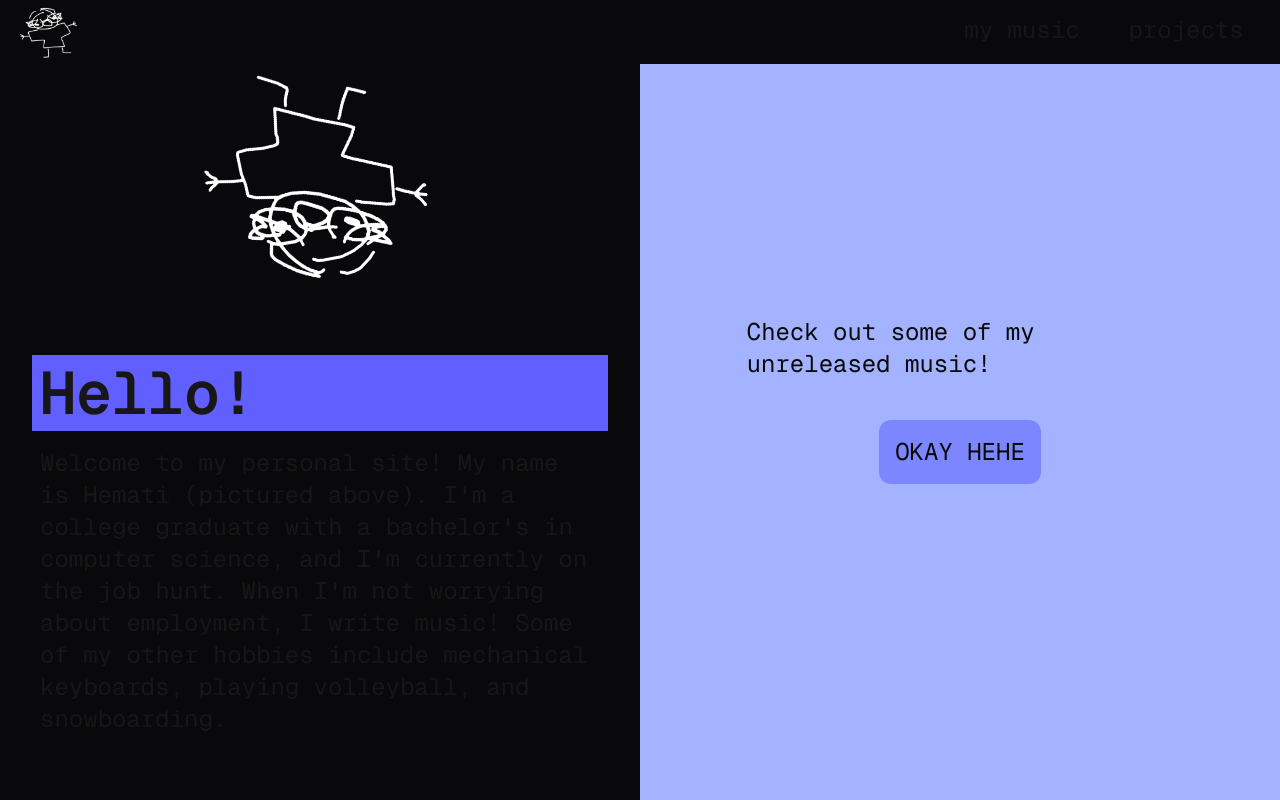
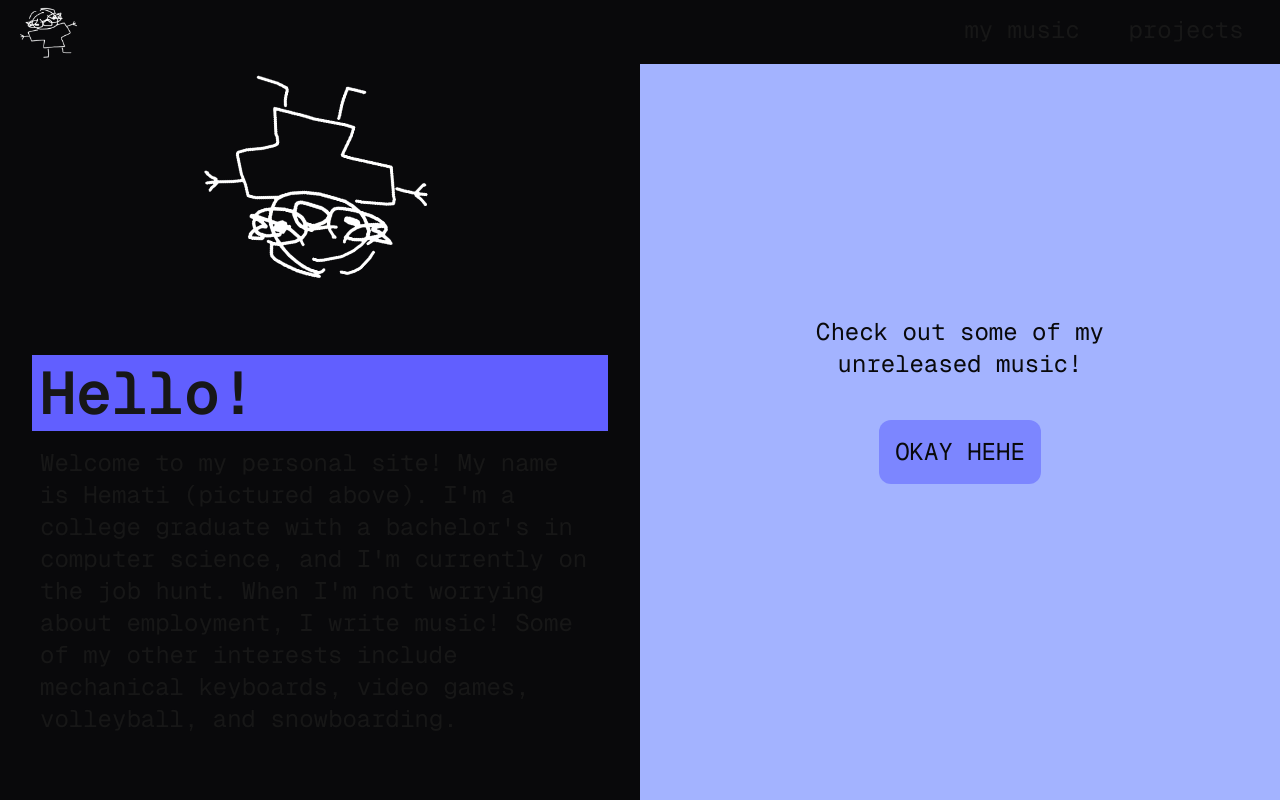
Before and after one commit to hematii/hematii.github.io, a Next.js app: page / in a window 1280 px wide. Built offline with nearby package versions, Linux system fonts and the light colour scheme.

Commit message:
styled homepage

```diff
--- a/app/page.tsx
+++ b/app/page.tsx
@@ -5,7 +5,7 @@ export default function Home() {
     <div className="w-full flex flex-col font-mono lg:flex-row flex-wrap">
       <div className="flex flex-col w-full lg:w-1/2 h-screen items-center p-2 place-content-evenly bg-zinc-950">
         {/* Image */}
-        <div className="flex w-4/5 lg:w-2/5">
+        <div className="flex w-3/5 lg:w-2/5">
           <Image
             src="/bigjimage.png"
             alt="incredible self portrait"
@@ -23,14 +23,14 @@ export default function Home() {
             Welcome to my personal site! My name is Hemati (pictured above). I'm
             a college graduate with a bachelor's in computer science, and I'm
             currently on the job hunt. When I'm not worrying about employment, I
-            write music! Some of my other hobbies include mechanical keyboards,
-            playing volleyball, and snowboarding.
+            write music! Some of my other interests include mechanical
+            keyboards, video games, volleyball, and snowboarding.
           </p>
         </div>
       </div>
       {/* Audio */}
       <div className="flex flex-col w-full lg:w-1/2 h-screen bg-indigo-300 text-zinc-950 items-center place-content-center gap-10 text-l lg:text-2xl">
-        <p className="w-2/3 items-center">
+        <p className="w-2/3 items-center text-center">
           Check out some of my unreleased music!
         </p>
         <a href="/music">
```
